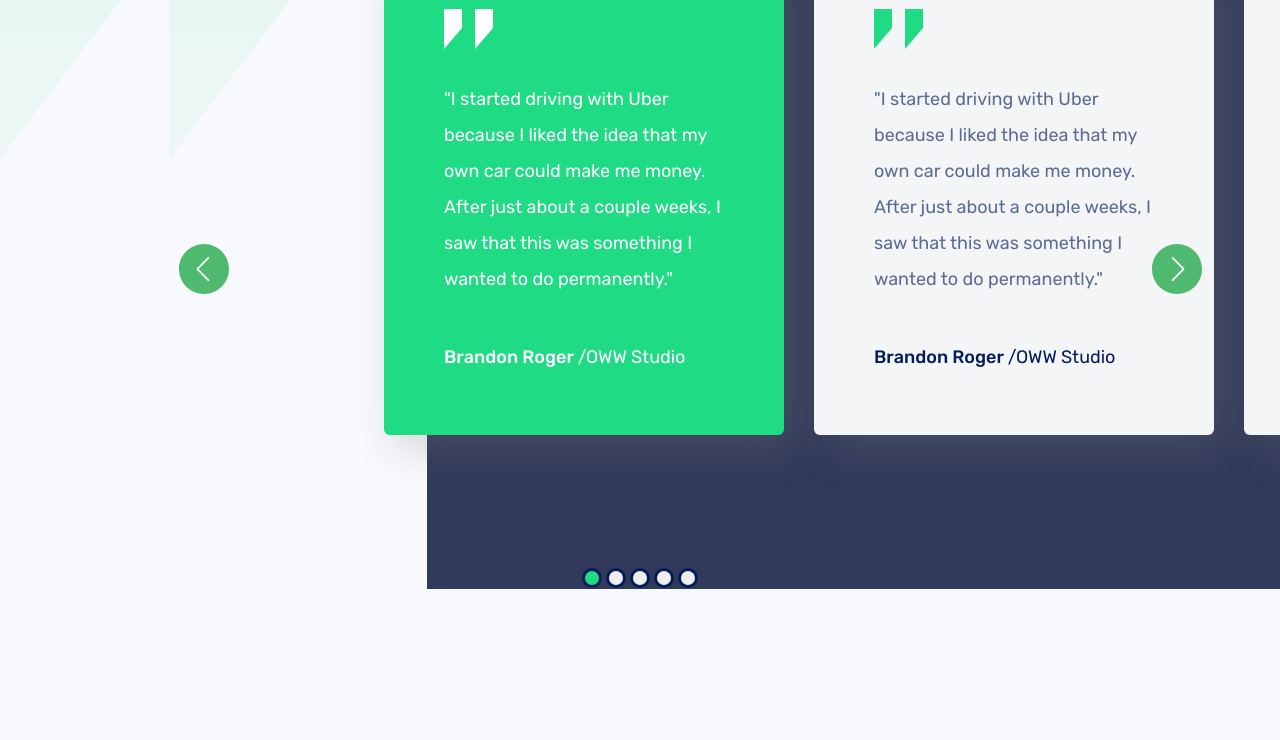
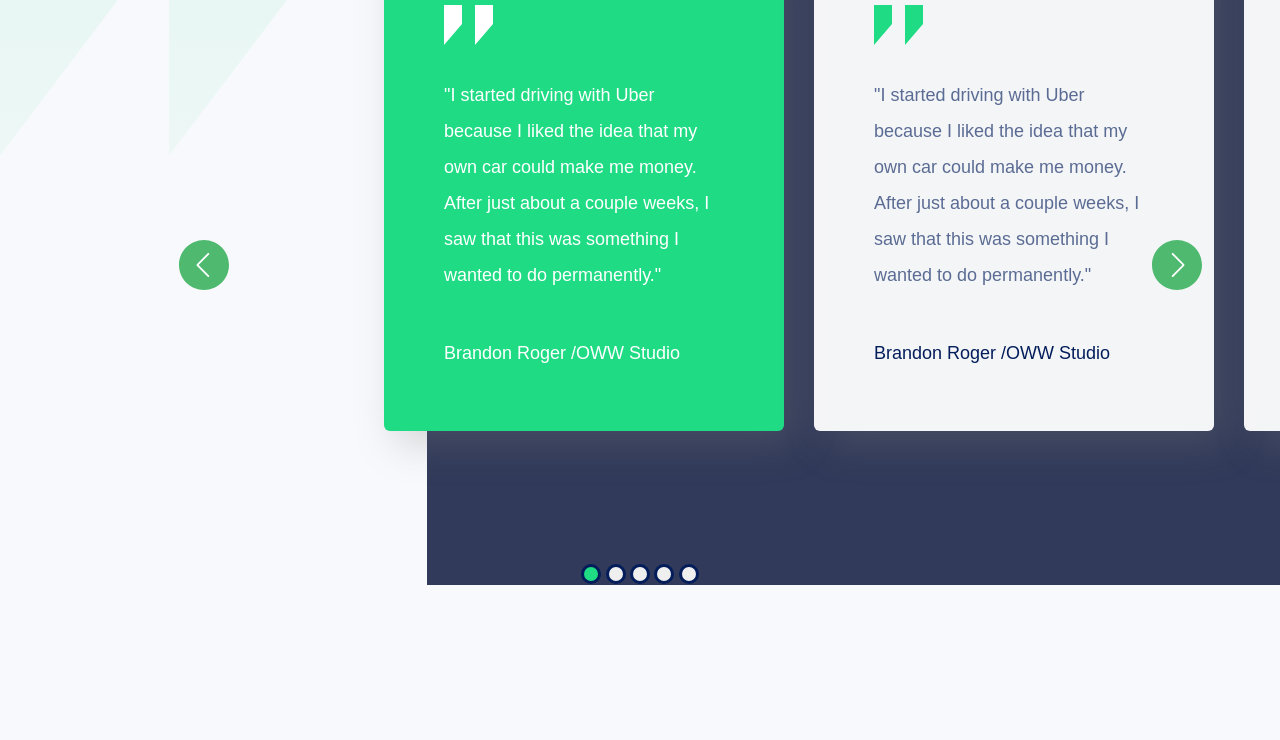
Before and after one commit to Vani-code24/Website-SASS, a website: page Task2/index.html in a window 1280 px wide. Shown: the part 2579-3319 px from the top of the page. Drawn offline with Linux system fonts and the light colour scheme.

Commit message:
Add files via upload

```diff
--- a/Task2/index.html
+++ b/Task2/index.html
@@ -7,7 +7,6 @@
         <title>
             Sass
         </title>
-        <link href="https://fonts.googleapis.com/css2?family=Rubik:wght@300;400;500;600;700&display=swap" rel="stylesheet">
         <link rel="stylesheet" href="./src/css/main.css">
     </head>
     <body>
```
Lines whose indentation alone changed are shown as unchanged.
